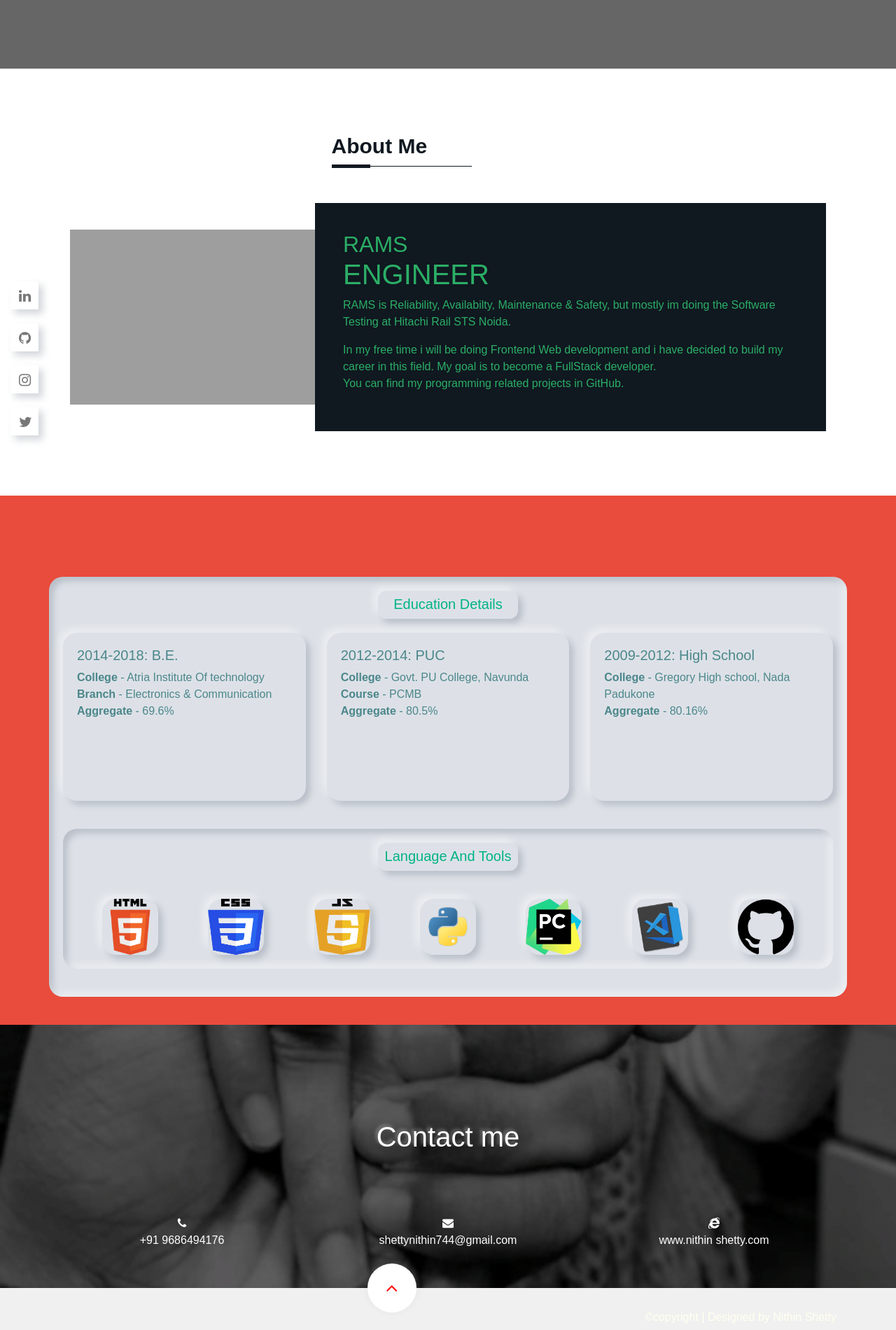
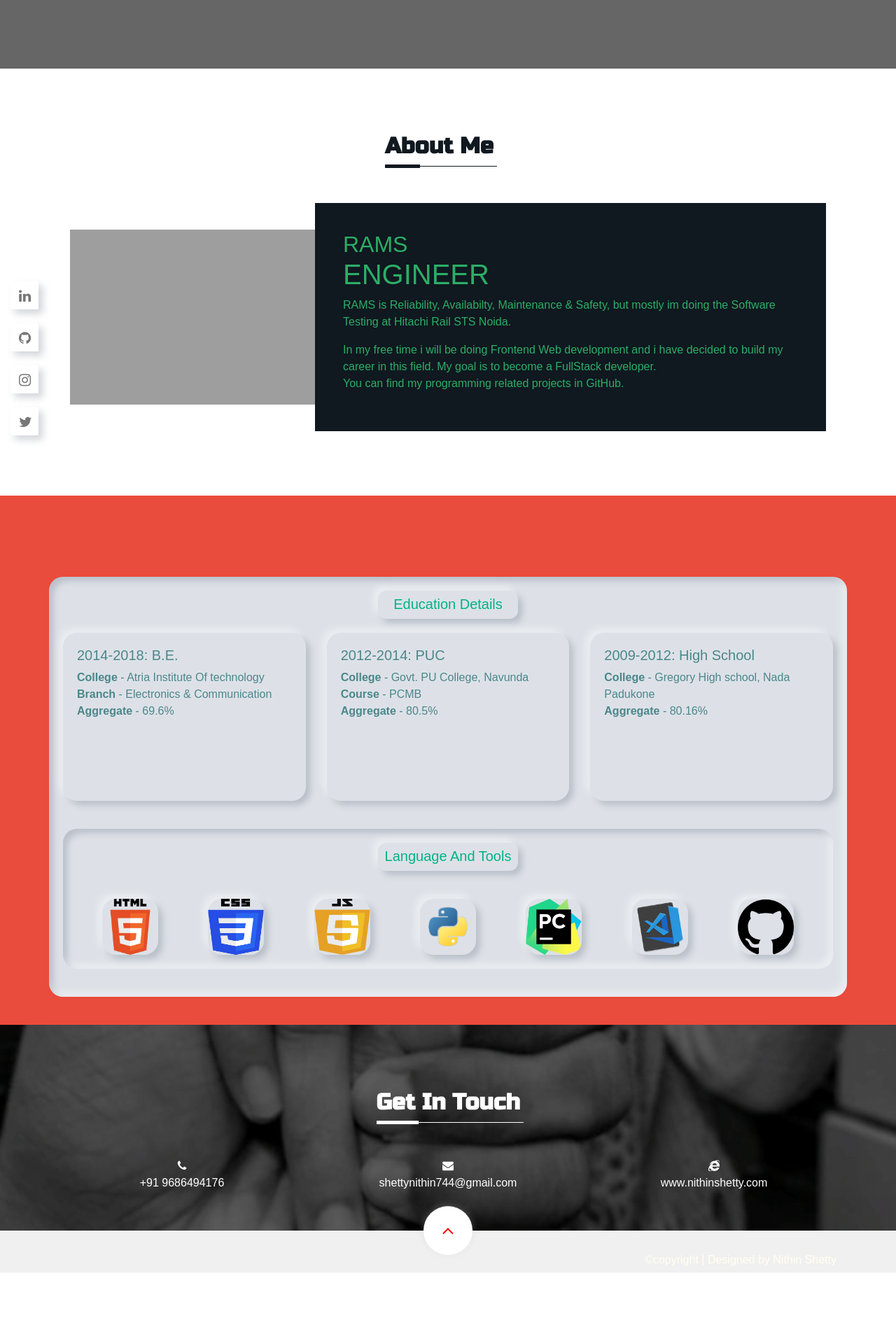
Before and after one commit to 7NithinShetty/7nithinshetty.github.io, a plain HTML site: page index.html in a window 1280 px wide. Shown: the part 702-2602 px from the top of the page at 70% size. After the commit the page ends 2520 px from the top, so only its background shows below. Drawn offline with nearby package versions, Linux system fonts and the light colour scheme; grey boxes are pictures that could not be loaded.

Commit message:
Contact section updated

```diff
--- a/index.html
+++ b/index.html
@@ -13,8 +13,7 @@
       href="https://stackpath.bootstrapcdn.com/font-awesome/4.7.0/css/font-awesome.min.css"
     />
     <script src="https://code.jquery.com/jquery-3.5.1.slim.min.js"></script>
-    <!-- <script src="https://cdn.jsdelivr.net/npm/popper.js@1.16.0/dist/umd/popper.min.js"></script>
-    <script src="https://stackpath.bootstrapcdn.com/bootstrap/4.5.0/js/bootstrap.min.js"></script> -->
+    <link href="https://fonts.googleapis.com/css2?family=Russo+One&display=swap" rel="stylesheet">
     <link rel="stylesheet" href="style.css" />
   </head>
   <body id="top">
@@ -31,22 +30,22 @@
       <div class="toggle"></div>
       <ul class="nav-links">
         <li>
-          <a href="#header" class="hme">
+          <a href="#header" class="hme fontColor">
             <span>Home</span>
           </a>
         </li>
         <li>
-          <a href="#about" class="abt">
+          <a href="#about" class="abt fontColor">
             <span>About</span>
           </a>
         </li>
         <li>
-          <a href="#education" class="edu">
+          <a href="#education" class="edu fontColor">
             <span>Education</span>
           </a>
         </li>
         <li>
-          <a href="#contact" class="cont">
+          <a href="#contact" class="cont fontColor">
             <span>Contact</span>
           </a>
         </li>
@@ -54,11 +53,12 @@
     </nav>
     <section id="header">
       <div class="name-box">
-        <h2>Hello, I'm<br><span class="insidespan">
-          <span>N</span>ithin
-          <span>S</span>hetty
+        <h2><span class="insidespan">
+          I'M
+          <span>N</span>ITHIN
+          <span>S</span>HETTY
           </span></h2>
-        <h3>Im a FullStack aspirant</h3>
+        <h3>FULLSTACK ASPIRANT</h3>
       </div>
     </section>
     <!-------------------------------------------------------------------------->
@@ -71,7 +71,7 @@
     <section class="about" id="about">
       <div class="container" style="background-color: #fff;">
         <div class="abt-head">
-        <h2>About Me</h2>
+        <h2 style="font-family: 'Russo One', sans-serif;">About Me</h2>
         </div>
       <div class=" container abt-content">
         <div class="abt-img ">
@@ -183,9 +183,11 @@
     <!-------------------------------------------------------------------------->
     <!--                     Contact Section Starts                           -->
     <!-------------------------------------------------------------------------->
-    <div class="contact" id="contact">
+    <section class="contact" id="contact">
       <div class="container text-center">
-        <h1 class="text-neu">Contact me</h1>
+        <div class="ContHead">
+          <h2 style="font-family: 'Russo One', sans-serif; font-size: 2rem;">Get In Touch</h2>
+        </div>
         <div class="row">
           <div class="col-md-4">
             <i class="fa fa-phone"></i>
@@ -197,11 +199,11 @@
           </div>
           <div class="col-md-4">
             <i class="fa fa-internet-explorer"></i>
-            <p>www.nithin shetty.com</p>
+            <p>www.nithinshetty.com</p>
           </div>
         </div>
       </div>
-    </div>
+    </section>
     <!-------------------------------------------------------------------------->
     <!--                     Contact Section Ends                             -->
     <!-------------------------------------------------------------------------->
--- a/main.js
+++ b/main.js
@@ -1,7 +1,7 @@
     //-------------------Nav Bar starts------------------------------
     window.addEventListener('scroll', function(){
         var nav = document.querySelector('nav');
-        nav.classList.toggle('abtNav', window.scrollY > 640);
+        nav.classList.toggle('abtNav', window.scrollY > 620);
     });
     window.addEventListener('scroll', function(){
         var nav = document.querySelector('nav');
--- a/style.css
+++ b/style.css
@@ -74,17 +74,15 @@ ul li a:hover span{
 #header h2{
   font-size: 2.4em;
   color: #fff;
-  font-weight: 500;
+  font-weight: 300;
   line-height: 1.5em;
+  letter-spacing: 0;
 }
-#header h2 span{
-  font-size: 1.2em;
-  font-weight: 700;
-}
+
 #header h3{
   font-size: 1.2em;
   color: #fff;
-  font-weight: 500;
+  font-weight: 300;
 }
 .name-box{
   position: relative;
@@ -95,7 +93,7 @@ ul li a:hover span{
   align-items: center;
   color: #e91e1e;
   transition: 3s;
-  font-weight: 900;
+  font-weight: 300;
 }
 .insidespan span:hover{
   transform: rotateY(360deg);
@@ -113,19 +111,19 @@ ul li a:hover span{
   background-color: #fff;
 }
 .abt-head{
-  width:250px;
+  width:160px;
   position: relative;
-  left: 35%;
+  left: calc(50% - 90px);
 }
 .abt-head h2{
   font-weight: 600;
-  font-size: 30px;
+  font-size: 2rem;
   letter-spacing: 0;
   color: #101820FF;
   line-height: 30px;
   margin-bottom: 50px;
   padding-bottom: 16px;
-  position: relative;
+  /* position: relative; */
 }
 .abt-head h2:before{
   content: '';
@@ -133,7 +131,7 @@ ul li a:hover span{
   left: 0;
   bottom: 0;
   height: 5px;
-  width: 55px;
+  width: 50px;
   background-color: #101820FF;
 }
 .abt-head h2:after{
@@ -142,10 +140,11 @@ ul li a:hover span{
   left: 0;
   bottom: 2px;
   height: 1px;
-  width: 200px;
+  width: 160px;
   background-color: #101820FF;
 }
 .abt-text{
+  font-family: 'Playfair Display', serif;
   padding: 40px;
   color: #2BAE66FF;
   background-color: #101820FF;
@@ -308,10 +307,40 @@ ul li a:hover span{
   padding: 40px;
 }
 
-.text-neu{
-  color: white;
-  padding: 40px;
-  filter: drop-shadow(-3px -3px 2px rgba(255, 255, 255, 0.3)) drop-shadow(5px 5px 5px rgba(0, 0, 0, 0.2)) drop-shadow(15px 15px 15px rgba(0, 0, 0, 0.2));
+.ContHead{
+  box-sizing: border-box;
+  width: 220px;
+  position: relative;
+  left: calc(50% - 110px);
+}
+.ContHead h2{
+  font-weight: 600;
+  font-size: 2rem;
+  letter-spacing: 0;
+  line-height: 30px;
+  padding-bottom: 16px;
+  /* position: relative;  */
+}
+.ContHead h2:before{
+  content: '';
+  position: absolute;
+  left: 8px;
+  bottom: 0px;
+  height: 5px;
+  width: 60px;
+  background-color: #fff;
+}
+.ContHead h2:after{
+  content: '';
+  position: absolute;
+  left: 8px;
+  bottom: 2px;
+  height: 1px;
+  width: 210px;
+  background-color: #fff;
+}
+.contact .col-md-4{
+  justify-content: space-around;
 }
 /* ------------------------------------------------------------- */
 /*                     Contact Section Ends                      */
@@ -339,7 +368,7 @@ footer {
   background: #fff;
   position: absolute;
   top: -35px;
-  left: 41%;
+  left: calc(50% - 35px);
   height: 70px;
   width: 70px;
   border-radius: 50%;
```
